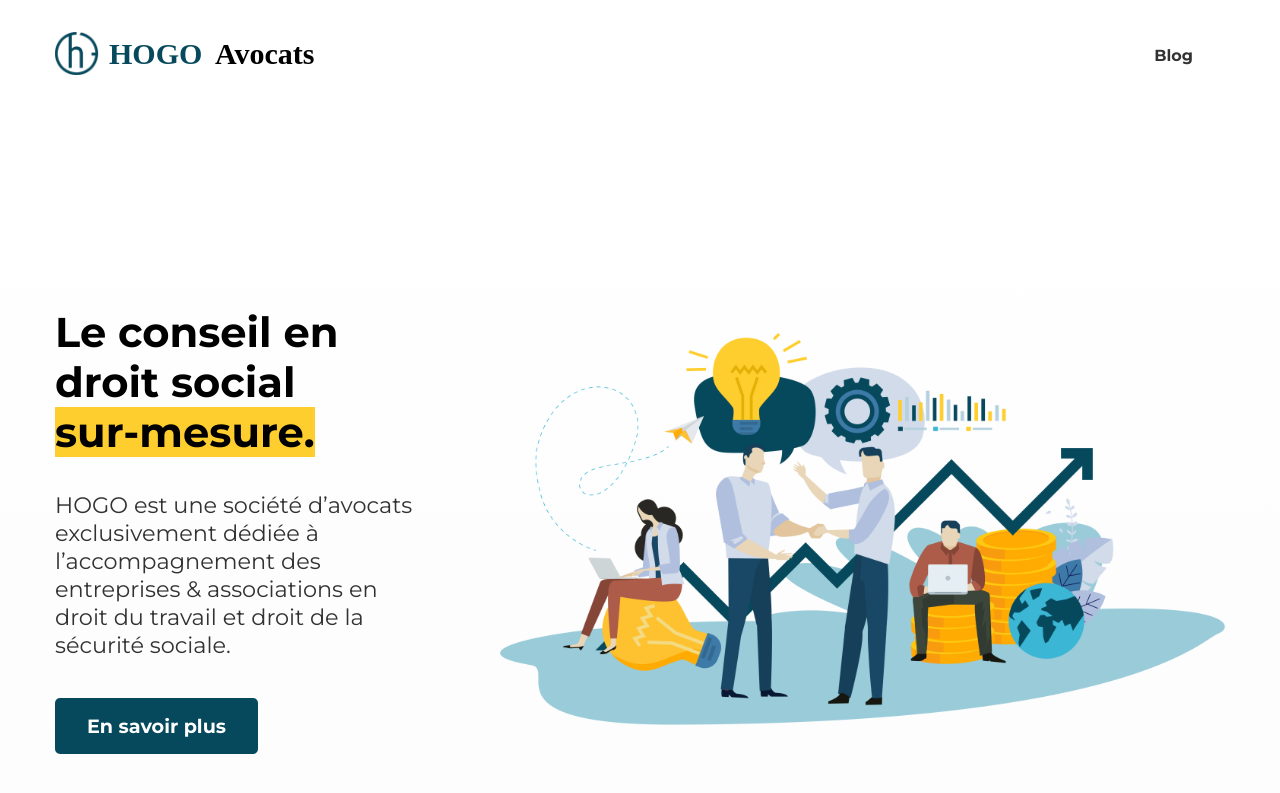
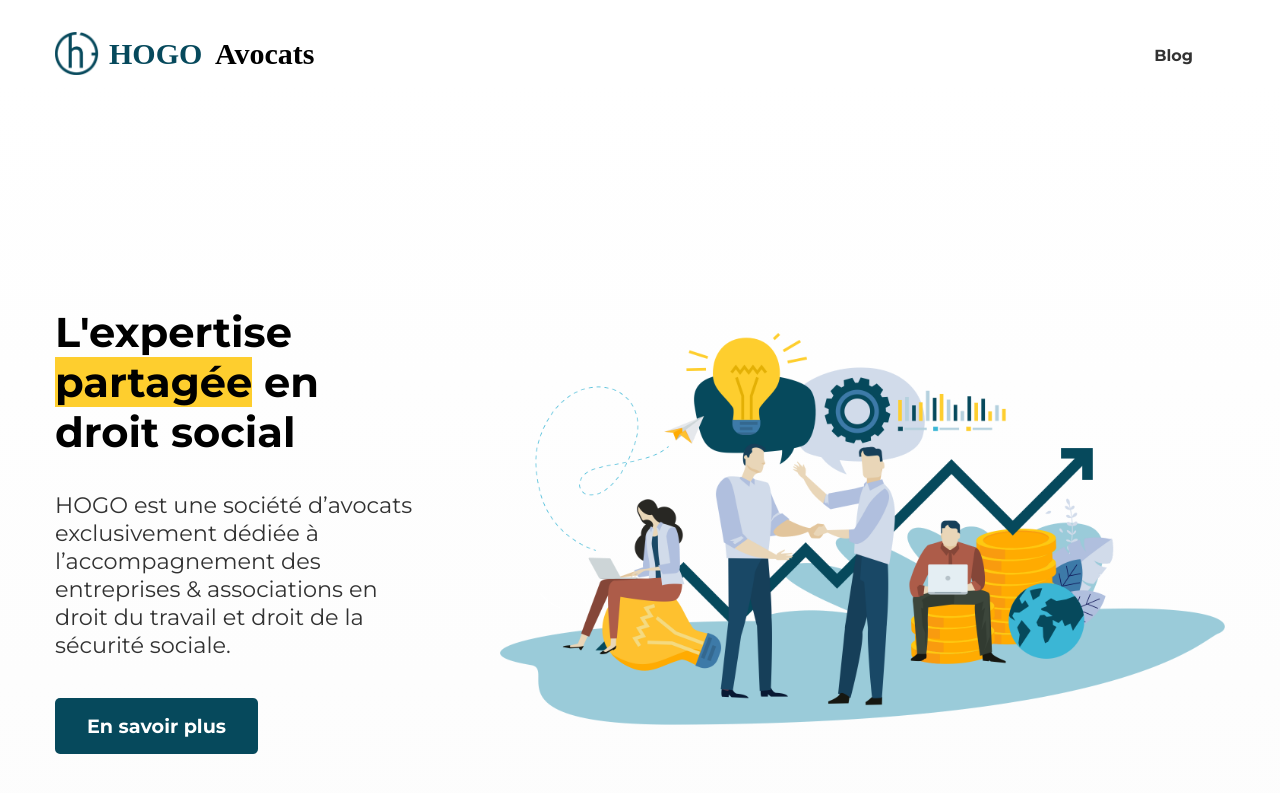
Before and after one commit to EmmanuelleN/hogo-avocats, a Jekyll site: the page built from index.html, in a window 1280 px wide and 900 px high. Shown: the top 793 px of the window. Built offline with Jekyll 4.4.1, drawn with Linux system fonts in a browser that asks for light colours; nearby versions of some CDN libraries.

Commit message:
Fix: changed value proposition on home

```diff
--- a/index.html
+++ b/index.html
@@ -10,8 +10,9 @@
     <div class="Row">
       <div class='Col Col--third'>
         <h1 class="Home-title">
-          Le conseil en droit social
-          <span class="highlight">sur-mesure.</span>
+          L'expertise
+          <span class="highlight">partagée</span>
+          en droit social
         </h1>
         <p class="Home-subtitle">
           HOGO est une société d’avocats exclusivement dédiée à l’accompagnement
```
